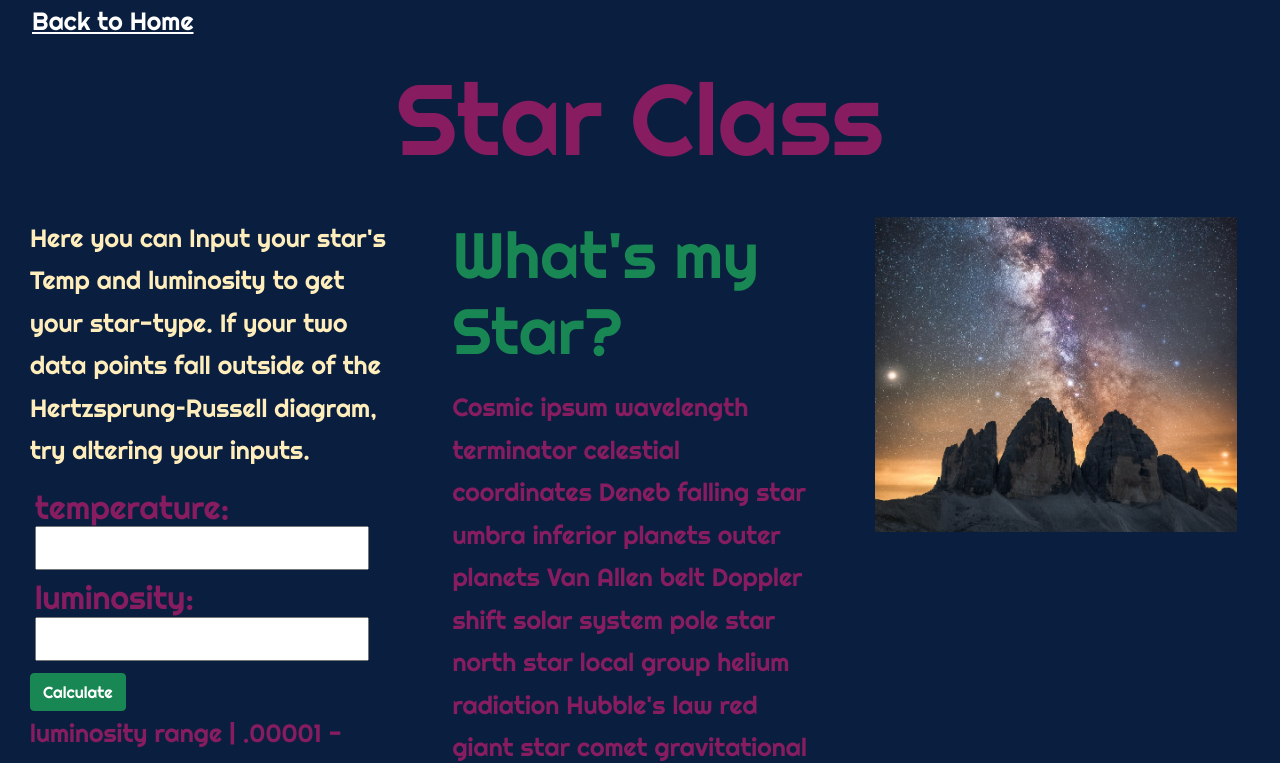
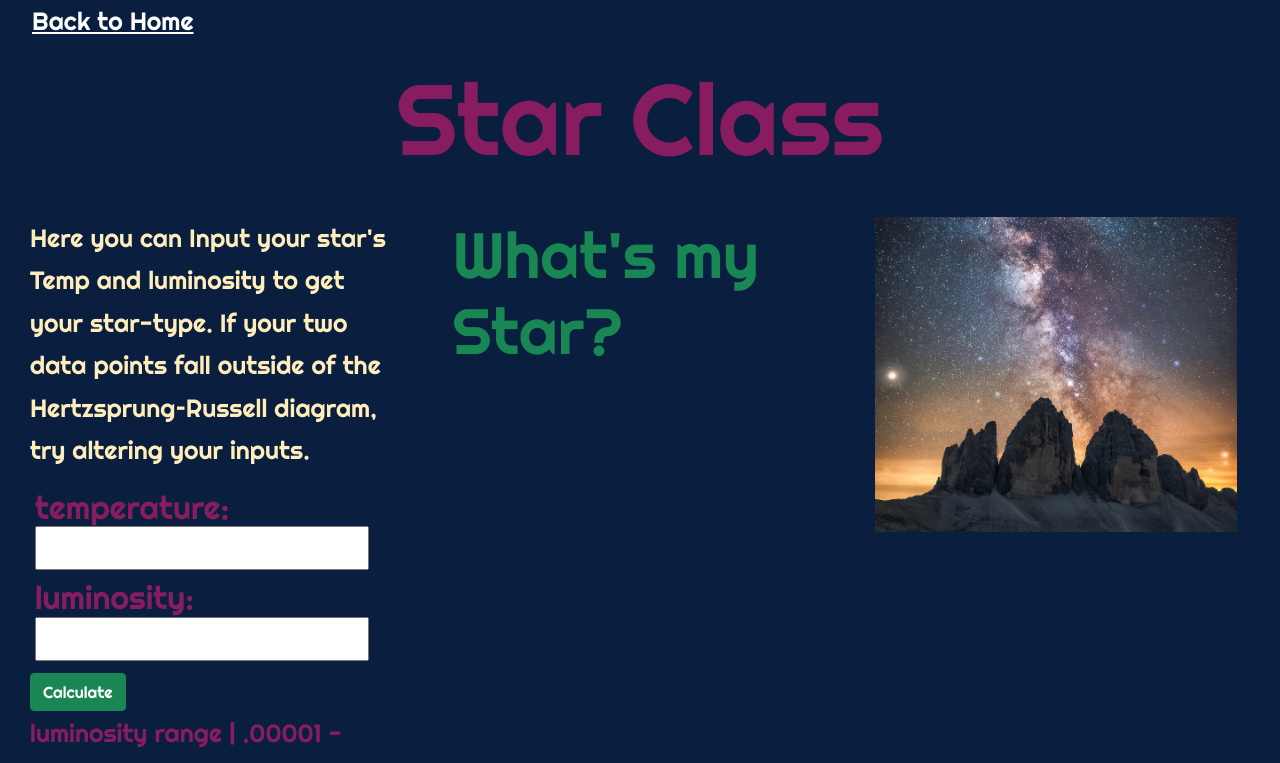
Before and after one commit to AaronKirchhoff/star_project, a React (Create React App) app: page /startype in a window 1280 px wide. Shown: the top 763 px of the page. Built offline with nearby package versions, Linux system fonts and the light colour scheme; no server answers.

Commit message:
tuesday 4/12 commit

```diff
--- a/src/components/StarType.js
+++ b/src/components/StarType.js
@@ -11,7 +11,7 @@ class StarType extends Component {
   static defaultProps = {
     starImage:  milkyWay,
     name: "What's my Star?",
-    data: "Cosmic ipsum wavelength terminator celestial coordinates Deneb falling star umbra inferior planets outer planets Van Allen belt Doppler shift solar system pole star north star local group helium radiation Hubble's law red giant star comet gravitational lens vernal equinox inner planets"
+    data: ""
   }
   // constructor(props){
   //   super(props);
--- a/src/components/star.js
+++ b/src/components/star.js
@@ -26,7 +26,7 @@ class Star extends Component {
 
     this.state = {currentStar: ''};
     this.state = {defaultImageState: ''};
-    this.state = {starBio: "Cosmic ipsum wavelength terminator celestial coordinates Deneb falling star umbra inferior planets outer planets Van Allen belt Doppler shift solar system pole star north star local group helium radiation Hubble's law red giant star comet gravitational lens vernal equinox inner planets"};
+    this.state = {starBio: ""};
     this.handleChange = this.handleChange.bind(this);
     this.formSubmit = this.formSubmit.bind(this);
   }
@@ -84,7 +84,7 @@ class Star extends Component {
       starType = 'Class M Star';
       starPic = classMStar;
       starInformation = "Class M stars are by far the most common. About 76% of the main-sequence stars in the solar neighborhood are class M stars.[e][f][8] However, class M main-sequence stars (red dwarfs) have such low luminosities that none are bright enough to be seen with the unaided eye, unless under exceptional conditions.";
-    // something wrong with error code below...
+
     } else if (tempState === '' || luminState === ''){
       starType = 'Error: need more info';
       starInformation = '';
```
